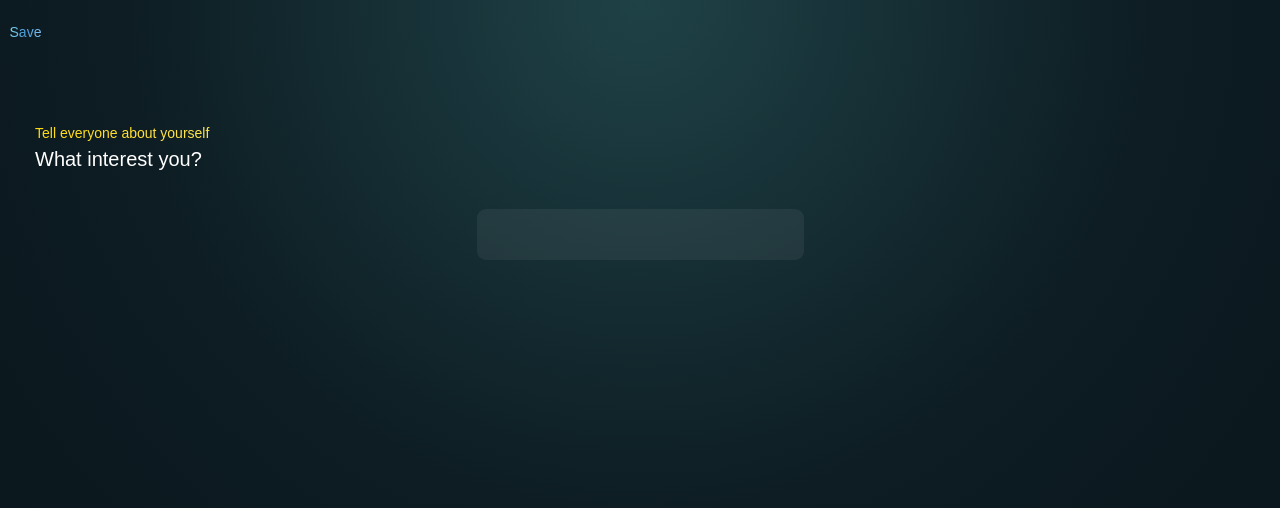
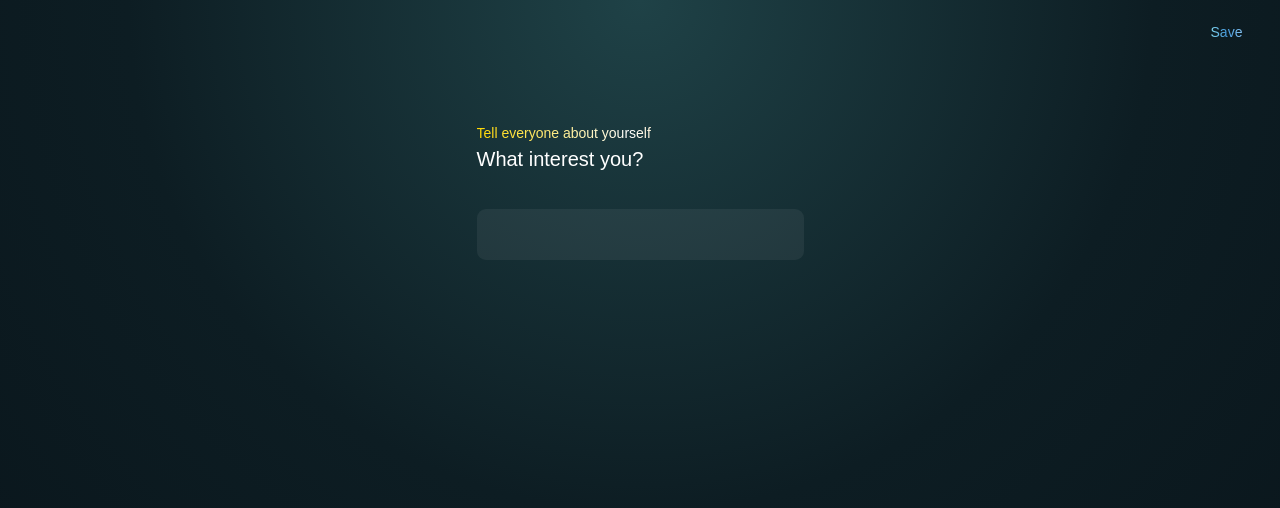
Before and after one commit to zabzuls/project-web-app, a Next.js app: page /interest in a window 1280 px wide. Shown: the top 508 px of the page. Built offline with nearby package versions, Linux system fonts and the light colour scheme.

Commit message:
[update] add interest page

```diff
--- a/src/components/InterestPage/InterestPage.tsx
+++ b/src/components/InterestPage/InterestPage.tsx
@@ -4,22 +4,26 @@ import ButtonBack from "../fragments/button/ButtonBack";
 export default function InterestPage() {
   return (
     <div className=" h-screen w-screen  bg-custom-gradient lg:items-center ">
-      <div className="flex justify-between items-center">
+      <div className="flex justify-between items-center lg:justify-end lg:pr-7">
         <ButtonBack path="/profile" />
         <button className="text-[14px] w-[51px] h[17px] pt-[22px] pr-[8-px] bg-gradient-to-r from-[#ABFFFD] via-[#4599DB] to-[#AADAFF] bg-clip-text text-transparent">
           Save
         </button>
       </div>
-      <h2 className="pl-[35px] pt-[80px] text-[14px] bg-gradient-to-r from-[#FFD700] via-[#FFFFFF] to-[#FFB700] text-transparent bg-clip-text">
-        Tell everyone about yourself
-      </h2>
-      <h1 className="pl-[35px] text-white text-[20px]">What interest you?</h1>
+      <div className="flex pt-[80px] justify-center items-center">
+        <div className="w-[327px]">
+          <p className="mr-6 text-[14px] bg-gradient-to-r from-[#FFD700] via-[#FFFFFF] to-[#FFB700] text-transparent bg-clip-text">
+            Tell everyone about yourself
+          </p>
+          <p className="text-white text-[20px]">What interest you?</p>
+        </div>
+      </div>
       <div className="flex justify-center">
-      <input
-        type="text"
-        className="h-[51px] w-[327px] rounded-[9px] mt-[35px] bg-[#FFFFFF0F] bg-opacity-6 text-[13px] pl-[17px]"
+        <input
+          type="text"
+          className="h-[51px] w-[327px] rounded-[9px] mt-[35px] bg-[#FFFFFF0F] bg-opacity-6 text-[13px] pl-[17px]"
         />
-        </div>
+      </div>
     </div>
   );
 }
--- a/src/components/ProfilePage/ProfilePage.tsx
+++ b/src/components/ProfilePage/ProfilePage.tsx
@@ -49,6 +49,9 @@ export default function ProfilePage() {
       setUserData(data.data);
     } catch (error) {
       console.error("Error fetching data:", error);
+      if (!token) {
+        window.location.href = "/login";
+      }
     }
   };
 
@@ -58,10 +61,20 @@ useEffect(() => {
 
   return (
     <div className="h-screen w-screen  bg-[#09141A] lg:items-center">
-      <ButtonBack path="/profile" />
+      <div className="flex justify-between items-center lg:justify-end lg:pr-7 pr-7">
+        <ButtonBack path="/profile" />
+        <button
+          onClick={removeToken}
+          className="text-[14px] w-[51px] h[17px] pt-[22px] pr-[8-px] bg-gradient-to-r from-[#ABFFFD] via-[#4599DB] to-[#AADAFF] bg-clip-text text-transparent"
+        >
+          Logout
+        </button>
+      </div>
       <div className="flex flex-col items-center">
         <div className="flex flex-col justify-end bg-[#162329] w-[359px] h-[190px] mt-[68px] rounded-[16px] mb-[28px]">
-          <h1 className="text-[16px] pl-[27px] mb-[17px] font-bold">@ {userData?.name}</h1>
+          <h1 className="text-[16px] pl-[27px] mb-[17px] font-bold">
+            @ {userData?.name}
+          </h1>
         </div>
         <div className="flex flex-col  w-[359px] h-[219px] shadow-md rounded-[14px] space-y-3 bg-[#0E191F] pl-[27px] mb-[18px]">
           <div className="flex justify-between">
@@ -91,7 +104,6 @@ useEffect(() => {
               <div className="text-[13px] flex">
                 <span className="text-[#FFFFFF54]">Weight : </span>
                 <span className="text-[14px]">{userData.weight}</span>
-
               </div>
             </>
           ) : (
@@ -107,12 +119,6 @@ useEffect(() => {
           </div>
           <h2 className="pb-[23px] text-[14px]">
             Add in your interest to find a better match
-            <button
-              onClick={removeToken}
-              className="text-[14px] w-[51px] h[17px] pt-[22px] pr-[8-px] bg-gradient-to-r from-[#ABFFFD] via-[#4599DB] to-[#AADAFF] bg-clip-text text-transparent"
-            >
-              Logout
-            </button>
           </h2>
         </div>
       </div>
```
